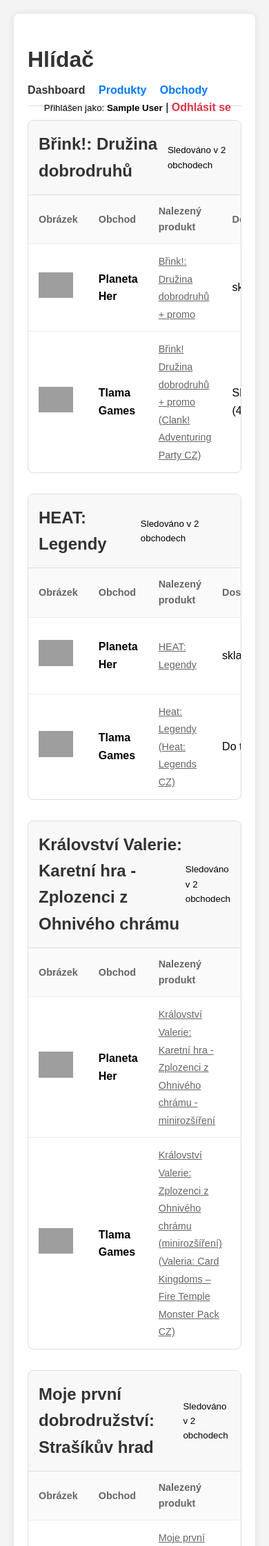
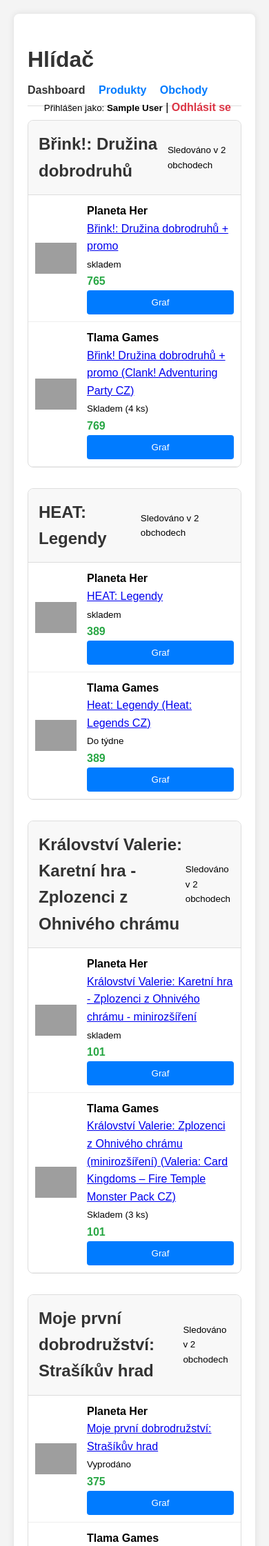
Before and after one commit to KosteCZ/watchman, a PHP site: page /index.php in a window 390 px wide. Shown: the top 2242 px of the page at 69% size. Run offline with PHP 8.4, Linux system fonts and the light colour scheme; the visitor is signed in with stand-in values (Sample User, id 1); data comes from the database, SQL or seed files in the repository; grey boxes are pictures that could not be loaded.

Commit message:
Make dashboard responsive for mobile devices

```diff
--- a/index.php
+++ b/index.php
@@ -40,6 +40,17 @@ $isAuthenticated = isset($_SESSION['user_id']);
         .modal { display: none; position: fixed; z-index: 1000; left: 0; top: 0; width: 100%; height: 100%; background-color: rgba(0,0,0,0.5); }
         .modal-content { background-color: #fefefe; margin: 10% auto; padding: 20px; border: 1px solid #888; width: 80%; max-width: 600px; border-radius: 8px; }
         .close { float: right; cursor: pointer; font-size: 28px; }
+        .desktop-only { display: table-row; }
+        .mobile-only { display: none; }
+        @media (max-width: 600px) {
+            .desktop-only { display: none; }
+            .mobile-only { display: block; }
+            .product-card table { display: none; }
+            .match-card { border-bottom: 1px solid #eee; padding: 10px; display: flex; align-items: center; }
+            .match-card img { width: 60px; height: auto; margin-right: 15px; }
+            .match-info { flex-grow: 1; }
+            .match-price { font-weight: bold; color: #28a745; display: block; }
+        }
     </style>
 </head>
 <body>
@@ -73,7 +84,6 @@ $isAuthenticated = isset($_SESSION['user_id']);
                 <?php else:
                     foreach ($products as $p):
                         $matches = getProductMatches($db, $p['id']);
-                        // Sort matches by price (basic numeric extraction)
                         usort($matches, function($a, $b) {
                             $pa = (float) preg_replace('/[^0-9.]/', '', str_replace(',', '.', $a['last_price']));
                             $pb = (float) preg_replace('/[^0-9.]/', '', str_replace(',', '.', $b['last_price']));
@@ -85,6 +95,8 @@ $isAuthenticated = isset($_SESSION['user_id']);
                             <h2><?php echo htmlspecialchars($p['name']); ?></h2>
                             <small>Sledováno v <?php echo count($matches); ?> obchodech</small>
                         </div>
+
+                        <!-- Desktop Table -->
                         <table>
                             <thead>
                                 <tr>
@@ -118,11 +130,29 @@ $isAuthenticated = isset($_SESSION['user_id']);
                                         </td>
                                     </tr>
                                 <?php endforeach; ?>
-                                <?php if (empty($matches)): ?>
-                                    <tr><td colspan="6">Zatím nebyly nalezeny žádné výsledky. Spusťte <code>check.php</code>.</td></tr>
-                                <?php endif; ?>
                             </tbody>
                         </table>
+
+                        <!-- Mobile Cards -->
+                        <div class="mobile-only">
+                            <?php foreach ($matches as $m): ?>
+                                <div class="match-card">
+                                    <?php if ($m['image_url']): ?>
+                                        <img src="<?php echo htmlspecialchars($m['image_url']); ?>" alt="Product image">
+                                    <?php endif; ?>
+                                    <div class="match-info">
+                                        <strong><?php echo htmlspecialchars($m['store_name']); ?></strong><br>
+                                        <a href="<?php echo htmlspecialchars($m['found_url']); ?>" target="_blank"><?php echo htmlspecialchars($m['found_title']); ?></a><br>
+                                        <small><?php echo htmlspecialchars($m['availability']); ?></small>
+                                        <span class="match-price"><?php echo htmlspecialchars($m['last_price']); ?></span>
+                                        <button onclick="showChart(<?php echo $m['product_id']; ?>, <?php echo $m['store_id']; ?>, '<?php echo htmlspecialchars($m['found_title']); ?>')">Graf</button>
+                                    </div>
+                                </div>
+                            <?php endforeach; ?>
+                        </div>
+                        <?php if (empty($matches)): ?>
+                            <p style="padding:15px;">Zatím nebyly nalezeny žádné výsledky. Spusťte <code>check.php</code>.</p>
+                        <?php endif; ?>
                     </div>
                 <?php endforeach; endif; ?>
             </div>
```
